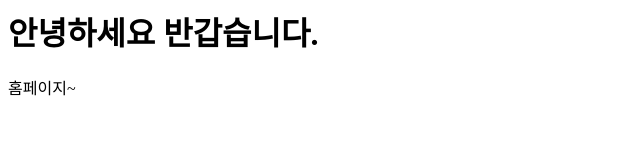
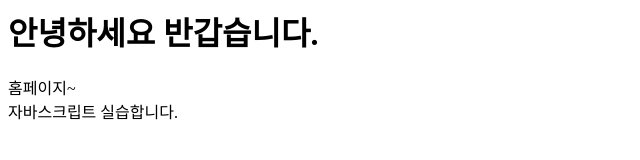
Before and after one commit to jscomu/hstest, a plain HTML site: page index.html in a window 1280 px wide. Shown: the whole page, without its empty margins (0-640 px from the left). Drawn offline with Linux system fonts and the light colour scheme.

Commit message:
index 수정

```diff
--- a/index.html
+++ b/index.html
@@ -1,6 +1,7 @@
 <html>
     <body>
         <h1>안녕하세요 반갑습니다.</h1>
-        홈페이지~
+        홈페이지~<br>
+        자바스크립트 실습합니다.<br>
     </body>
 </html>
```
